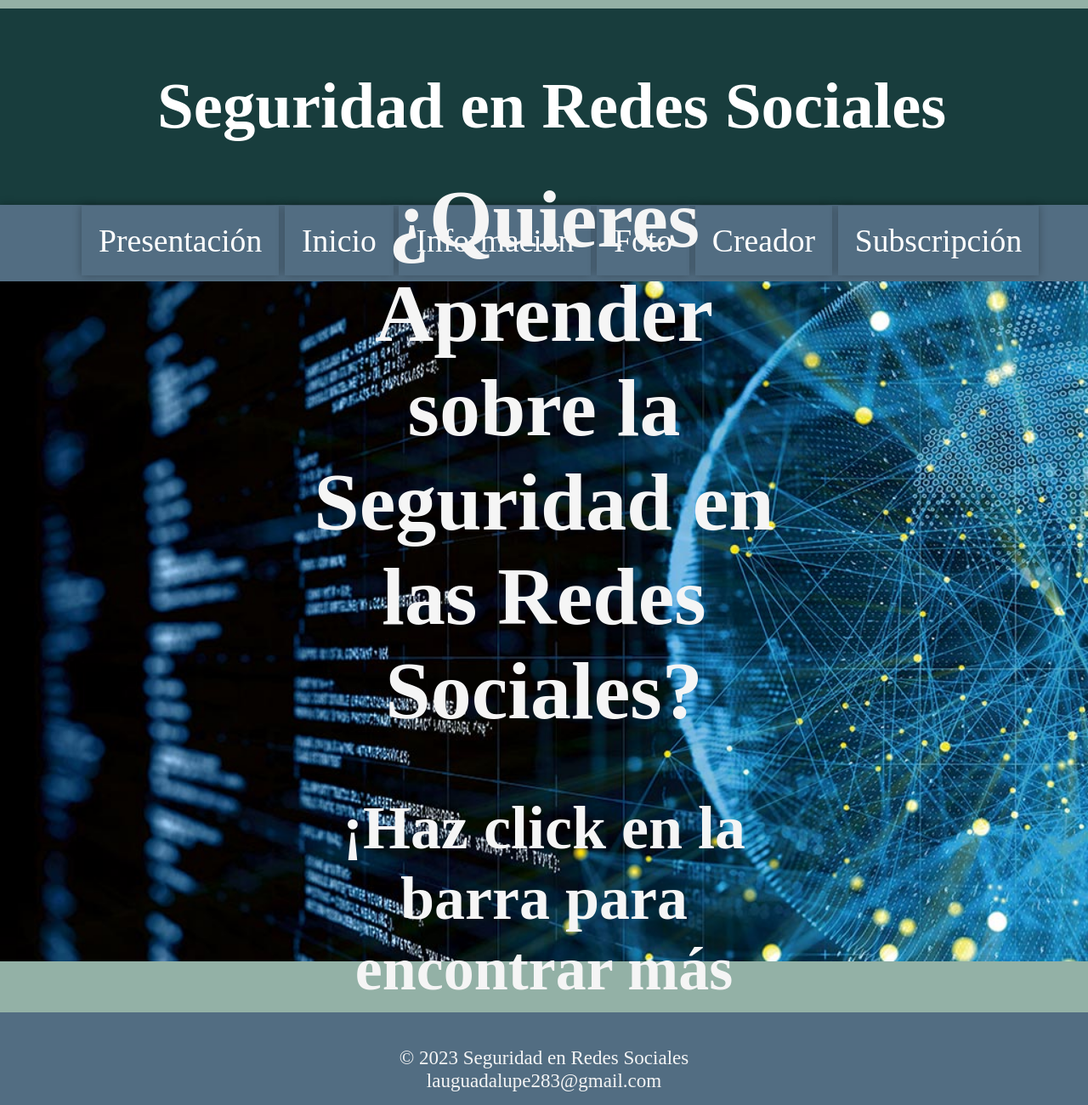
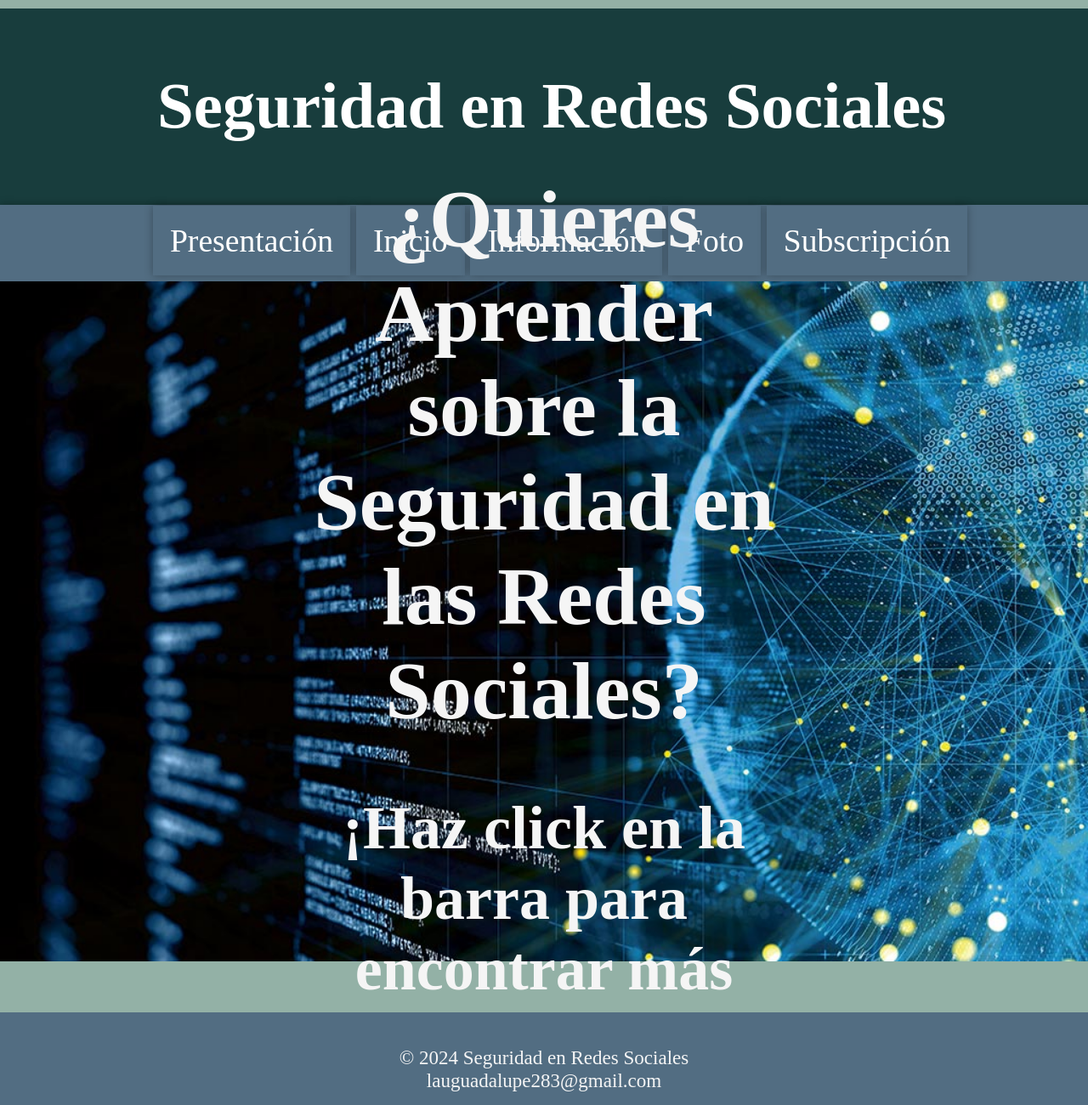
Before and after one commit to Gerxld/Parcial1, a plain HTML site: page index.html in a window 1280 px wide. Shown: the top 1300 px of the page at 85% size. Drawn offline with Linux system fonts and the light colour scheme.

Commit message:
Se añade el arcivo index.html

```diff
--- a/index.html
+++ b/index.html
@@ -19,7 +19,6 @@
             <a href="inicio.html">Inicio</a>
             <a href="informacion.html">Información</a>
             <a href="fotos.html">Foto</a>
-            <a href="creador.html">Creador</a>
             <a href="subscripcion.html">Subscripción</a>
         </ul>
     </div>
@@ -36,7 +35,7 @@
     <footer>
         <!-- Pie de Página -->
         <div class="footer">
-            <palign="center">&copy; 2023 Seguridad en Redes Sociales<br> lauguadalupe283@gmail.com</palign=>
+            <palign="center">&copy; 2024 Seguridad en Redes Sociales<br> lauguadalupe283@gmail.com</palign=>
         </div>
     </footer>
 </body>
```
